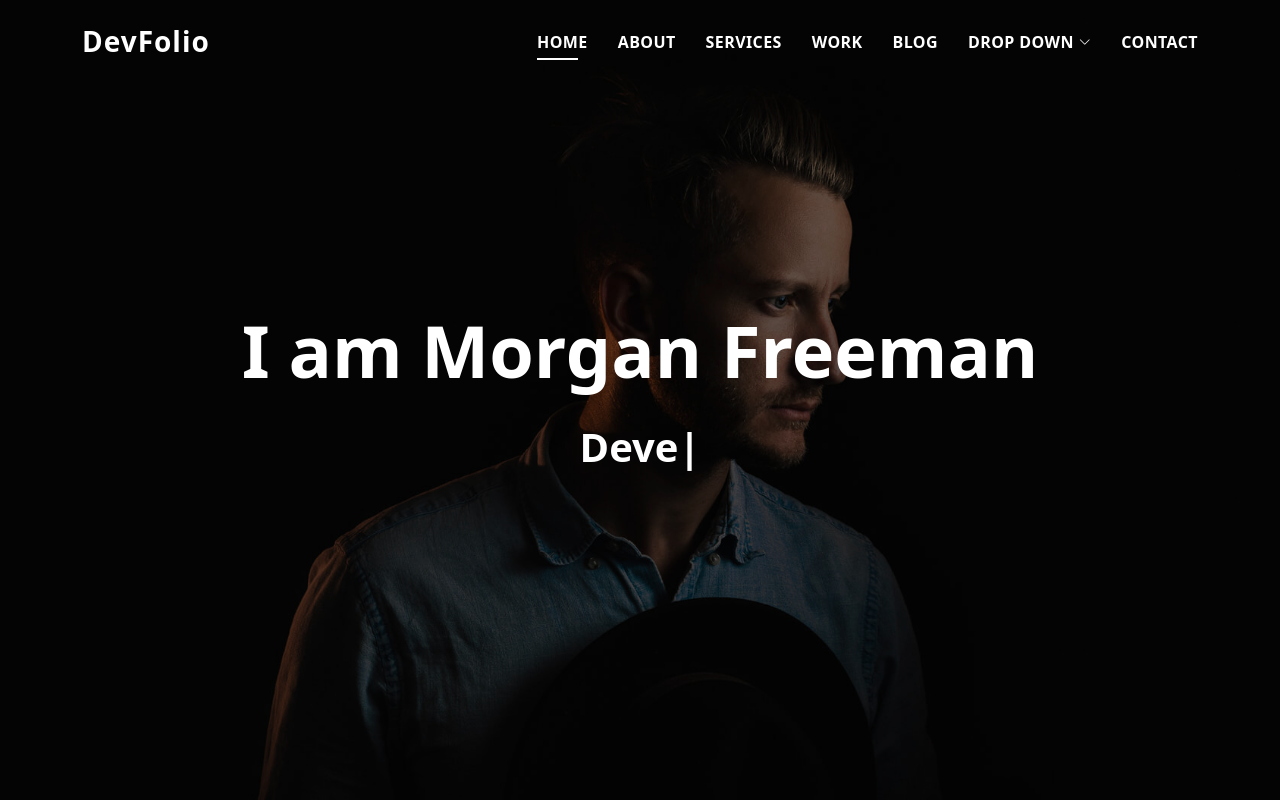
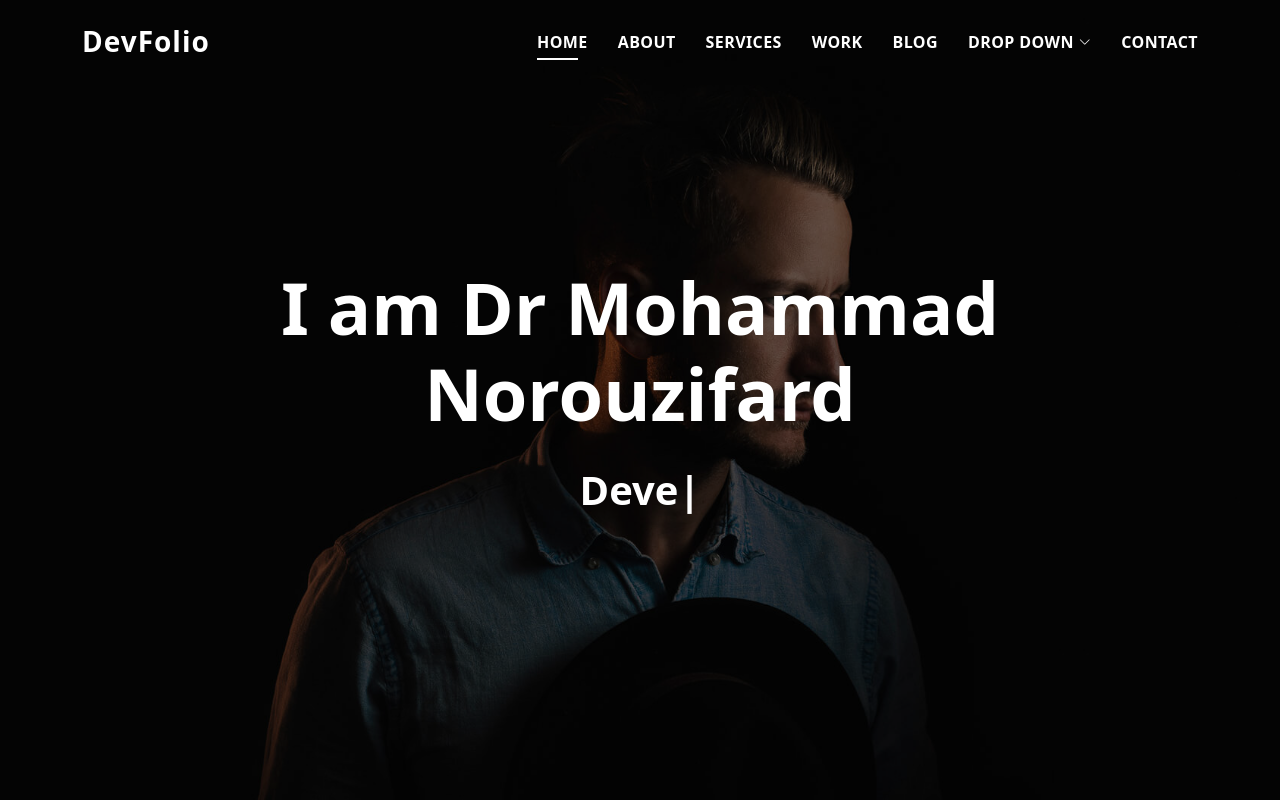
Before and after one commit to Yukimee/capstone-project-GDDA7123C, a plain HTML site: page index.html in a window 1280 px wide. Shown: the top 800 px of the page. Drawn offline with Linux system fonts and the light colour scheme.

Commit message:
initial changes

```diff
--- a/index.html
+++ b/index.html
@@ -80,7 +80,7 @@
       <div class="table-cell">
         <div class="container">
           <!--<p class="display-6 color-d">Hello, world!</p>-->
-          <h1 class="hero-title mb-4">I am Morgan Freeman</h1>
+          <h1 class="hero-title mb-4">I am Dr Mohammad Norouzifard</h1>
           <p class="hero-subtitle"><span class="typed" data-typed-items="Designer, Developer, Freelancer, Photographer"></span></p>
           <!-- <p class="pt-3"><a class="btn btn-primary btn js-scroll px-4" href="#about" role="button">Learn More</a></p> -->
         </div>
```
